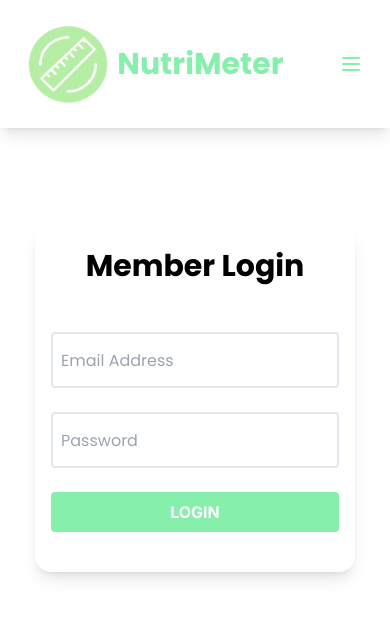
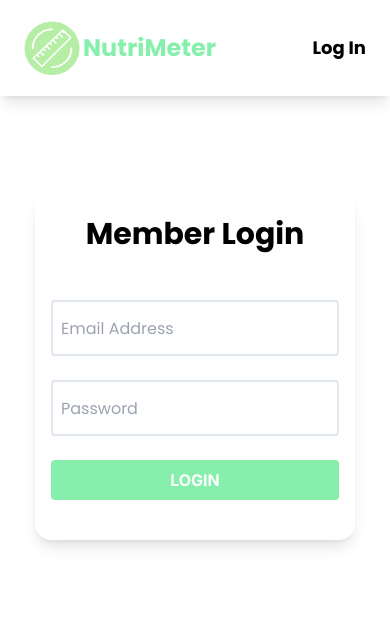
Before and after one commit to JohanDelao/nutri-fuel, a Next.js app in the folder nutri-fuel-project/: page /auth/login in a window 390 px wide. Shown: the top 618 px of the page. Built offline with nearby package versions, Linux system fonts and the light colour scheme.

Commit message:
fixed responsive issues on landing and login page

```diff
--- a/nutri-fuel-project/components/Nav.js
+++ b/nutri-fuel-project/components/Nav.js
@@ -11,17 +11,17 @@ export default function Nav() {
   };
 
   return (
-    <nav className="h-32 flex shadow-lg mb-10 w-full">
-      <div className="md:w-9/12 md:justify-between md:mx-auto w-full flex justify-around 2xl:w-5/12">
-        <div className="flex h-full items-center md:w-72 justify-between w-64">
-          <Image src={Logo} className="h-20 w-20" />
+    <nav className="h-24 flex shadow-lg mb-10 w-full">
+      <div className="mx-4 md:mx-10 xl:mx-auto px-2 xl:w-9/12 md:justify-between w-full flex justify-between 2xl:w-5/12">
+        <div className="flex h-full items-center md:w-56 justify-between w-48">
+          <Image src={Logo} className="h-14 w-14" />
           <Link href="/">
-            <p className="font-poppins md:text-4xl text-green-300 font-bold h-fit text-3xl">
+            <p className="font-poppins md:text-3xl text-green-300 font-bold h-fit text-2xl">
               NutriMeter
             </p>
           </Link>
         </div>
-        <div className="md:flex text-green-300 text-lg items-center w-40 justify-between h-full hidden">
+        {/* <div className="md:flex text-green-300 text-lg items-center w-40 justify-between h-full hidden">
           <Link href="/auth/login">
             <p className="h-fit">Log In</p>
           </Link>
@@ -29,38 +29,11 @@ export default function Nav() {
           <Link href="/signUp">
             <p className="h-fit">Sign Up</p>
           </Link>
-        </div>
-        <div className={`${menuOpen ? "block" : "hidden"} md:hidden bg-white w-28 h-fit text-green-300 shadow-lg absolute left-2/3 top-20 p-5`}>
-            <p className="h-fit">Log In</p>
-            <p className="h-fit">Sign Up</p>
-        </div>
-        <div className="md:hidden flex items-center">
-          <button
-            onClick={handleMenuToggle}
-            className="text-green-300 focus:outline-none"
-          >
-            <svg
-              className="h-6 w-6"
-              viewBox="0 0 24 24"
-              fill="none"
-              stroke="currentColor"
-            >
-              <path
-                className={`${menuOpen ? "hidden" : "inline-flex"}`}
-                strokeLinecap="round"
-                strokeLinejoin="round"
-                strokeWidth={2}
-                d="M4 6h16M4 12h16M4 18h16"
-              />
-              <path
-                className={`${menuOpen ? "inline-flex" : "hidden"}`}
-                strokeLinecap="round"
-                strokeLinejoin="round"
-                strokeWidth={2}
-                d="M6 18L18 6M6 6l12 12"
-              />
-            </svg>
-          </button>
+        </div> */}
+        <div className="text-black text-lg w-24 items-center flex justify-end">
+          <Link href="/auth/login">
+              <p className="h-fit font-bold hover:text-green-300">Log In</p>
+            </Link>
         </div>
       </div>
     </nav>
--- a/nutri-fuel-project/package.json
+++ b/nutri-fuel-project/package.json
@@ -14,7 +14,8 @@
     "next": "13.2.1",
     "react": "18.2.0",
     "react-dom": "18.2.0",
-    "react-router-dom": "^6.8.2"
+    "react-router-dom": "^6.8.2",
+    "react-toastify": "^9.1.1"
   },
   "devDependencies": {
     "autoprefixer": "^10.4.13",
--- a/nutri-fuel-project/pages/auth/login.js
+++ b/nutri-fuel-project/pages/auth/login.js
@@ -1,27 +1,94 @@
-import { useState } from "react"
+import { useState } from "react";
+import { ToastContainer, toast } from "react-toastify";
+import "react-toastify/dist/ReactToastify.css";
 
-export default function Login(){
-    const [email, setEmail] = useState("")
-    const [password, setPassword] = useState("")
+export default function Login() {
+  const [email, setEmail] = useState("");
+  const [password, setPassword] = useState("");
+
+  function checkEmail(emailToCheck) {
+    const emailRegex = /^[^\s@]+@[^\s@]+\.[^\s@]+$/;
+    return emailRegex.test(emailToCheck);
+  }
+  function clearInputs(){
+    document.getElementById("emailInput").value = "";
+    document.getElementById("passwordInput").value = "";
+  }
+
+  function loginSubmit() {
+    try {
+      if (!checkEmail(email)) {
+        throw "Email is in incorrect format!";
+      } else {
+        toast.success("Successfully Logged In!");
+        clearInputs()
+      }
+    } catch (err) {
+      toast.error(err);
+    }
+  }
 
   return (
     <div className="flex justify-center items-center">
-            <div className="w-80 shadow-lg h-fit mt-14 md:mt-20 md:h-2/5 md:w-4/12 rounded-2xl py-6 pb-10">
-                <h2 className="font-poppins text-3xl font-semibold w-fit mx-auto mb-12">Member Login</h2>
+      <div className="w-80 shadow-lg h-fit mt-14 md:mt-20 lg:h-2/5 lg:w-4/12 rounded-2xl py-6 pb-10">
+        <h2 className="font-poppins text-3xl font-semibold w-fit mx-auto mb-12">
+          Member Login
+        </h2>
         <div className="mx-auto w-fit">
-                    <div className="mx-auto w-fit">
-                        <input placeholder="Email Address" onChange={(e) => {
+          <form className="mx-auto w-fit">
+            <input
+              id="emailInput"
+              placeholder="Email Address"
+              onChange={(e) => {
                 setEmail(e.target.value);
-                        }} className="md:w-96 w-72 h-14 bg-transparent border-solid border-slate-200 border-2 rounded pl-2 mb-6"></input>
-                    </div>
-                    <div className="mx-auto w-fit">
-                        <input type="password" placeholder="Password" className="pl-2 h-14 md:w-96 w-72 bg-transparent border-solid border-slate-200 border-2 rounded mb-6" onChange={(e) => {
+              }}
+              className="lg:w-96 w-72 h-14 bg-transparent border-solid border-slate-200 border-2 rounded pl-2 mb-6"
+            ></input>
+          </form>
+          <form className="mx-auto w-fit">
+            <input
+              id="passwordInput"
+              autoComplete="current-password"
+              type="password"
+              placeholder="Password"
+              className="pl-2 h-14 lg:w-96 w-72 bg-transparent border-solid border-slate-200 border-2 rounded mb-6"
+              onChange={(e) => {
                 setPassword(e.target.value);
-                        }}></input>
-                    </div>
-                    <button className="md:w-96 w-72 bg-green-300 h-10 rounded font-inter text-white font-bold text-base">LOGIN</button>
+              }}
+            ></input>
+          </form>
+          <button
+            className="lg:w-96 w-72 bg-green-300 h-10 rounded font-inter text-white font-bold text-base hover:bg-green-400"
+            onClick={loginSubmit}
+          >
+            LOGIN
+          </button>
         </div>
       </div>
+      <ToastContainer
+        position="top-center"
+        autoClose={5000}
+        hideProgressBar={false}
+        newestOnTop={false}
+        closeOnClick
+        rtl={false}
+        pauseOnFocusLoss
+        draggable
+        pauseOnHover
+        theme="light"
+      />
+      <ToastContainer
+        position="top-center"
+        autoClose={5000}
+        hideProgressBar={false}
+        newestOnTop={false}
+        closeOnClick
+        rtl={false}
+        pauseOnFocusLoss
+        draggable
+        pauseOnHover
+        theme="colored"
+      />
     </div>
-    )
+  );
 }
```
Also changed, not shown: nutri-fuel-project/pages/landingPage.js (+13 -13 lines), 1 other file (tests, documents, lock files or other folders). Lines whose indentation alone changed are shown as unchanged.
